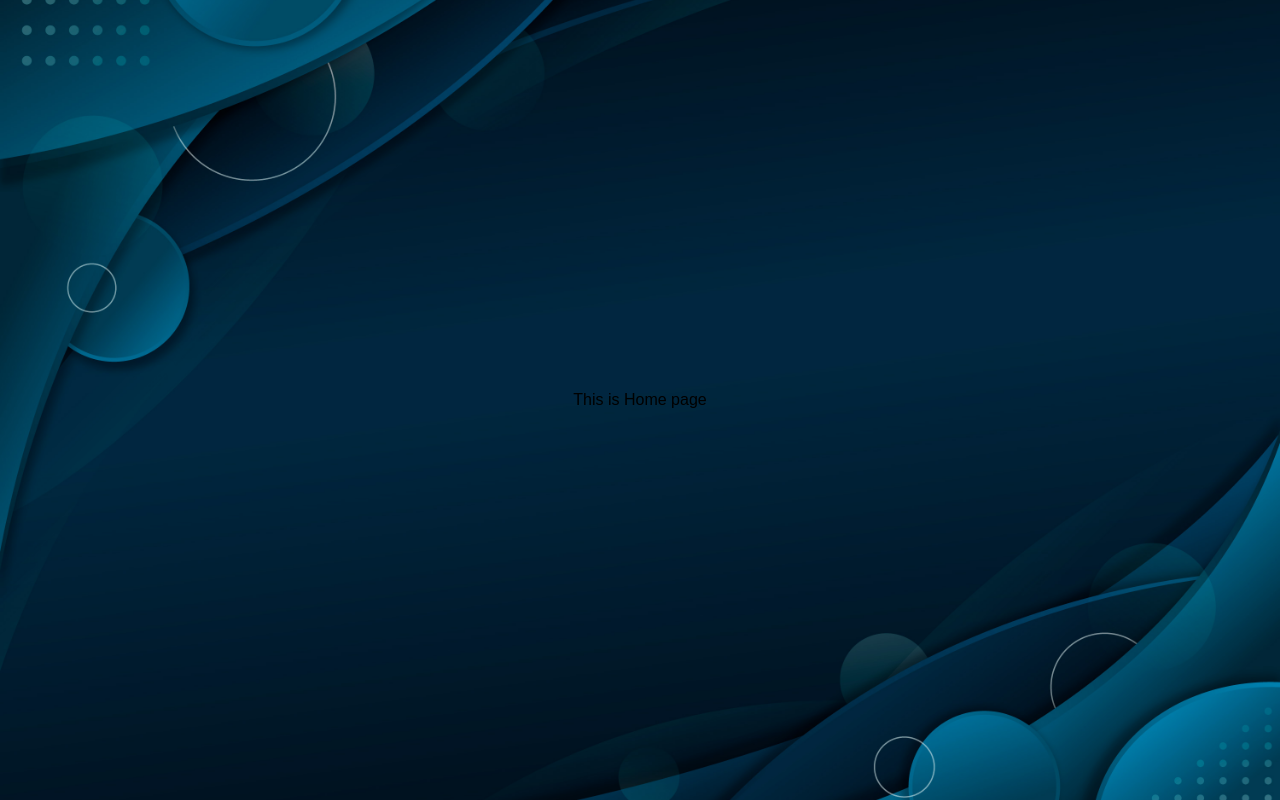
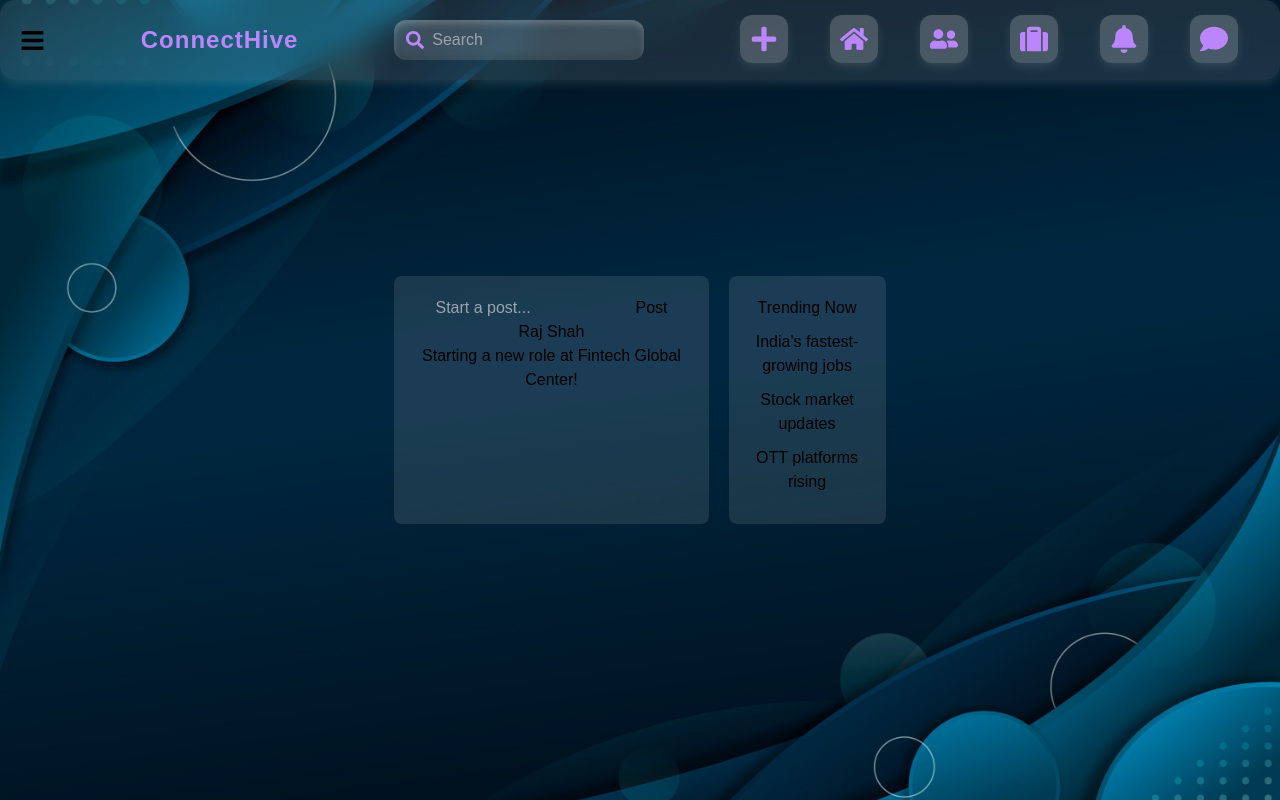
Before and after one commit to Vaish-011/front, a React (Create React App) app: page /home in a window 1280 px wide. Before the commit this address had no page. Built offline with nearby package versions, Linux system fonts and the light colour scheme; a web font is replaced by a local one.

Commit message:
"done homepage-page"

```diff
--- /dev/null
+++ b/src/components/Home/Feed.js
@@ -0,0 +1,19 @@
+import React from "react";
+import "./styles.css";
+
+function Feed() {
+  return (
+    <div className="feed feed-3d">
+      <div className="post-box post-box-3d">
+        <input type="text" placeholder="Start a post..." className="input-3d" />
+        <button className="btn-3d">Post</button>
+      </div>
+      <div className="post post-3d">
+        <h3 className="text-3d">Raj Shah</h3>
+        <p className="text-3d">Starting a new role at Fintech Global Center!</p>
+      </div>
+    </div>
+  );
+}
+
+export default Feed;
--- /dev/null
+++ b/src/components/Home/Header.js
@@ -0,0 +1,57 @@
+import React, { useState } from "react";
+import { FaSearch,FaHome, FaUserFriends, FaSuitcase, FaBell, FaComment, FaBars ,FaPlus } from "react-icons/fa";
+import Sidebar from "./Sidebar";
+import "./styles.css";
+
+function Header() {
+  const [sidebarOpen, setSidebarOpen] = useState(false);
+
+  const toggleSidebar = () => {
+    setSidebarOpen((prev) => !prev);
+
+  };
+
+  return (
+    <>
+      {/* Sidebar Component */}
+      <Sidebar isOpen={sidebarOpen} toggleSidebar={toggleSidebar} />
+
+      {/* Header Section */}
+      <div className="headerHome">
+        <FaBars className="hamburger" size={25} onClick={toggleSidebar} />
+
+        <h1 className="logo">ConnectHive</h1>
+
+        <div className="search-bar">
+          <FaSearch className="search-icon" />
+          <input type="text" placeholder="Search" className="input-3d" />
+        </div>
+
+        <div className="nav-icons">
+          {/* Add Post Icon */}
+          <div className="icon-container" title="Add Post">
+            <FaPlus className="icon-3d" />
+          </div>
+          <div className="icon-container" title="Home">
+            <FaHome className="icon-3d" />
+          </div>
+          <div className="icon-container" title="Friends">
+            <FaUserFriends className="icon-3d" />
+          </div>
+          <div className="icon-container" title="AI-Resumebuilder">
+            <FaSuitcase className="icon-3d" />
+          </div>
+          <div className="icon-container" title="Notifications">
+            <FaBell className="icon-3d" />
+          </div>
+          <div className="icon-container" title="Messages">
+            <FaComment className="icon-3d" />
+          </div>
+
+        </div>
+      </div>
+    </>
+  );
+}
+
+export default Header;
--- /dev/null
+++ b/src/components/Home/Sidebar.css
@@ -0,0 +1,105 @@
+/* Sidebar Container */
+.sidebar {
+  position: fixed;
+  top: 0;
+  left: -250px; /* Sidebar hidden initially */
+  width: 500px;
+  height: 100%;
+  background: rgba(0, 0, 0, 0.9); /* Dark background for contrast */
+  color: #fff; /* White text color for better visibility */
+  transition: transform 0.3s ease-in-out; /* Smooth transition */
+  transform: translateX(-100%); /* Initially hidden */
+  padding-top: 60px; /* Add space from top */
+  z-index: 10;
+  border-right: 2px solid rgba(255, 255, 255, 0.1); /* Subtle border */
+}
+
+/* Sidebar open state */
+.sidebar.open {
+  transform: translateX(0); /* Show the sidebar */
+
+}
+
+/* Sidebar close state */
+.sidebar.closed {
+  transform: translateX(-100%); /* Hide the sidebar completely */
+}
+
+/* Sidebar Close Button */
+.close-btn {
+  position: absolute;
+  top: 20px;
+  right: 20px;
+  font-size: 30px;
+  color: rgb(158, 31, 243); /* Close button color */
+  cursor: pointer;
+}
+
+/* Sidebar Menu Items */
+.sidebar ul {
+  position: absolute;
+  right: 20px;
+  font-size: 30px;/* Close button color */
+  cursor: pointer;
+}
+
+.sidebar ul li {
+  display: flex;
+  align-items: center;
+  padding: 20px 30px;
+  font-size: 18px;
+  transition: background 0.3s ease-in-out;
+  cursor: pointer;
+  color: rgb(255, 255, 255);
+  border-bottom: 1px solid rgba(255, 255, 255, 0.1); /* Subtle border between items */
+}
+
+/* Hover Effect on Sidebar Items */
+.sidebar ul li:hover {
+  background: rgba(255, 255, 255, 0.2); /* Light hover effect */
+  border-radius: 5px;
+}
+
+/* Sidebar Icons */
+.sidebar ul li svg {
+  color: rgb(236, 235, 243); /* White color for icons */
+  margin-right: 15px;
+  font-size: 22px; /* Larger icons for better visibility */
+}
+
+/* Sidebar Item Links */
+.sidebar ul li a {
+  color: #fff; /* Ensure the text color of the link is white */
+  text-decoration: none;
+  font-weight: 500;
+  transition: color 0.3s ease-in-out;
+}
+
+/* Hover Effect for Links */
+.sidebar ul li a:hover {
+  color: #a600ff; /* Yellow color on hover */
+}
+
+/* Sidebar Overlay */
+.overlay {
+  position: fixed;
+  top: 0;
+  left: 0;
+  width: 100vw;
+  height: 100vh;
+  background: rgba(0, 0, 0, 0.5);
+  z-index: 9;
+  transition: opacity 0.3s ease-in-out;
+}
+
+/* Mobile Styles */
+@media (max-width: 768px) {
+  .sidebar {
+    width: 250px; /* Adjust width for mobile */
+  }
+
+  .sidebar ul li {
+    font-size: 16px; /* Smaller text */
+    padding: 15px 20px;
+  }
+}
--- /dev/null
+++ b/src/components/Home/Sidebar.js
@@ -0,0 +1,32 @@
+import React from "react";
+import { FaTimes, FaUser, FaStar, FaComment, FaSignOutAlt } from "react-icons/fa";
+import { Link } from "react-router-dom"; // Import Link from React Router
+import "./Sidebar.css";
+
+const Sidebar = ({ isOpen, toggleSidebar }) => {
+  return (
+    <div className={`sidebar ${isOpen ? "open" : "closed"}`}>
+      <FaTimes className="close-btn" onClick={toggleSidebar} />
+      <ul>
+        <li onClick={toggleSidebar}>
+          <FaUser />
+          <Link to="/" >Dashboard</Link>
+        </li>
+        <li onClick={toggleSidebar}>
+          <FaStar />
+          <Link to="/rate-us">Rate Us</Link>
+        </li>
+        <li onClick={toggleSidebar}>
+          <FaComment />
+          <Link to="/feedback">Feedback</Link>
+        </li>
+        <li onClick={toggleSidebar}>
+          <FaSignOutAlt />
+          <Link to="/logout">Logout</Link>
+        </li>
+      </ul>
+    </div>
+  );
+};
+
+export default Sidebar;
--- /dev/null
+++ b/src/components/Home/Widgets.js
@@ -0,0 +1,17 @@
+import React from "react";
+import "./styles.css";
+
+function Widgets() {
+  return (
+    <div className="widgets widgets-3d">
+      <h3 className="text-3d">Trending Now</h3>
+      <ul>
+        <li className="text-3d">India's fastest-growing jobs</li>
+        <li className="text-3d">Stock market updates</li>
+        <li className="text-3d">OTT platforms rising</li>
+      </ul>
+    </div>
+  );
+}
+
+export default Widgets;
--- a/src/components/Home/index.js
+++ b/src/components/Home/index.js
@@ -1,8 +1,21 @@
+import React from "react";
+import Header from "./Header";
+import Sidebar from "./Sidebar";
+import Feed from "./Feed";
+import Widgets from "./Widgets";
+import "./styles.css";
+
 const home = ()=>{
     return(
-        <>
-        <h1>This is Home page</h1>
-        </>
+
+        <div className="Homepage">
+          <Header />
+          <div className="app-body">
+          <Sidebar />
+          <Feed/>
+          <Widgets />
+          </div>
+        </div>
     )
 };
 export default home;
--- /dev/null
+++ b/src/components/Home/styles.css
@@ -0,0 +1,170 @@
+/* Ensure full height for the entire page */
+
+
+/* Updated .HomePage styling */
+.HomePage {
+  font-family: Arial, sans-serif;
+  margin: 0;
+  padding: 0;
+  background-color: #0c0a0a; /* Dark background */
+  color: #e0e0e0; /* Light text */
+  width: 100%;
+  height: 100%; /* Full viewport height */
+  display: flex;
+  flex-direction: column;
+}
+
+/* Header Styling */
+.headerHome {
+  display: flex;
+  justify-content: space-between;
+  align-items: center;
+  padding: 15px 20px;
+  background: rgba(255, 255, 255, 0.1);
+  box-shadow: 0 4px 10px rgba(255, 255, 255, 0.1);
+  backdrop-filter: blur(15px);
+  border-radius: 15px;
+  margin-bottom: 20px;
+  position: absolute;
+  top:0%;
+  width: 100%;
+  left:0;
+}
+
+/* Tooltip styling */
+.icon-container {
+  position: relative;
+  display: inline-block;
+  margin-right: 20px; /* Increase space between icons */
+  width: 50px; /* Adjust width */
+  height: 50px; /* Adjust height */
+}
+
+.icon-container:hover .tooltip {
+  visibility: visible;
+  opacity: 1;
+}
+
+.tooltip {
+  visibility: hidden;
+  position: absolute;
+  bottom: 30px;
+  left: 50%;
+  transform: translateX(-50%);
+  background-color: rgba(0, 0, 0, 0.75);
+  color: white;
+  padding: 5px;
+  border-radius: 4px;
+  font-size: 12px;
+  opacity: 0;
+  transition: opacity 0.3s;
+}
+
+
+
+/* Logo */
+.logo {
+  font-size: 24px;
+  font-weight: bold;
+  color: #bb86fc; /* Soft purple text */
+  letter-spacing: 1px;
+}
+
+/* Search Bar */
+.search-bar {
+  display: flex;
+  align-items: center;
+  background: rgba(255, 255, 255, 0.15);
+  padding: 8px 12px;
+  border-radius: 12px;
+  box-shadow: inset 0 4px 6px rgba(255, 255, 255, 0.2),
+              inset 0 -4px 6px rgba(0, 0, 0, 0.1);
+  transition: all 0.3s ease-in-out;
+}
+
+.search-bar:hover {
+  box-shadow: inset 0 6px 8px rgba(255, 255, 255, 0.3),
+              inset 0 -6px 8px rgba(0, 0, 0, 0.15);
+}
+
+.search-icon {
+  color: #bb86fc;
+  font-size: 18px;
+  margin-right: 8px;
+}
+
+.input-3d {
+  border: none;
+  outline: none;
+  background: transparent;
+  font-size: 16px;
+  color: #e0e0e0;
+  width: 200px;
+}
+
+/* Navigation Icons */
+.nav-icons {
+  display: flex;
+  gap: 20px;
+}
+
+.icon-3d {
+  font-size: 48px;
+  color: #bb86fc;
+  cursor: pointer;
+  transition: all 0.3s ease-in-out;
+  padding: 10px;
+  border-radius: 12px;
+  background: rgba(255, 255, 255, 0.2);
+  box-shadow: 0 4px 10px rgba(255, 255, 255, 0.1);
+}
+
+.icon-3d:hover {
+  transform: scale(1.1);
+  background: rgba(255, 255, 255, 0.3);
+  box-shadow: 0 6px 12px rgba(0, 0, 0, 0.2);
+}
+
+/* Layout Sections */
+.feed, .widgets {
+  padding: 20px;
+  background: rgba(255, 255, 255, 0.1);
+  margin: 10px;
+  border-radius: 8px;
+}
+
+.sidebar {
+  width: 30%;
+}
+
+.feed {
+  width: 50%;
+}
+
+.widgets {
+  width: 25%;
+}
+
+.app-body {
+  display: flex;
+  justify-content: center;
+  flex-grow: 1; /* Ensure that app-body takes up remaining space */
+  padding: 20px;
+  flex-wrap: wrap; /* Ensure content wraps on smaller screens */
+}
+
+/* Profile Picture */
+.profile-pic {
+  border-radius: 50%;
+  width: 80px;
+}
+
+/* List Styling */
+ul {
+  list-style: none;
+  padding: 0;
+}
+
+li {
+  margin: 10px 0;
+}
```
